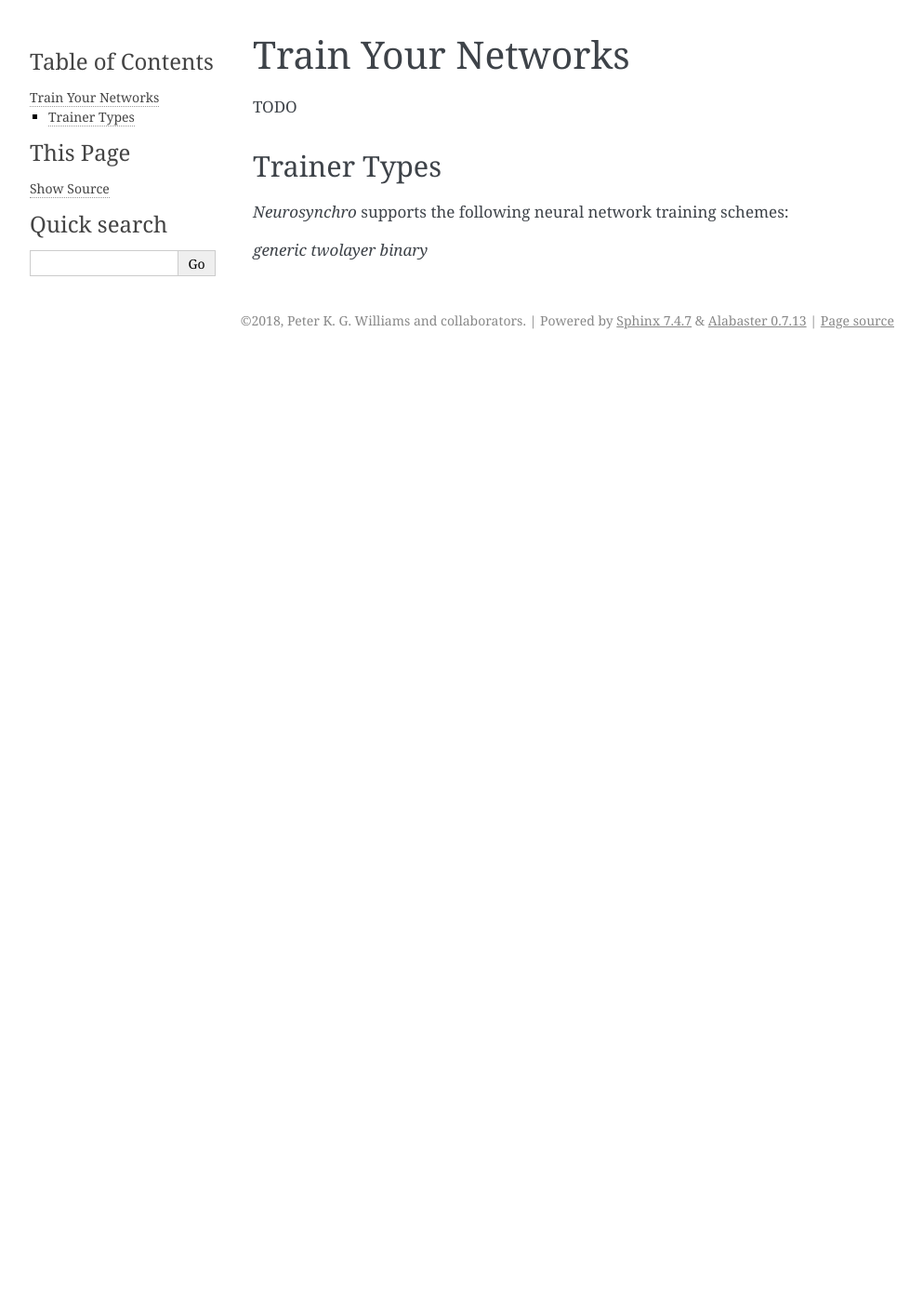
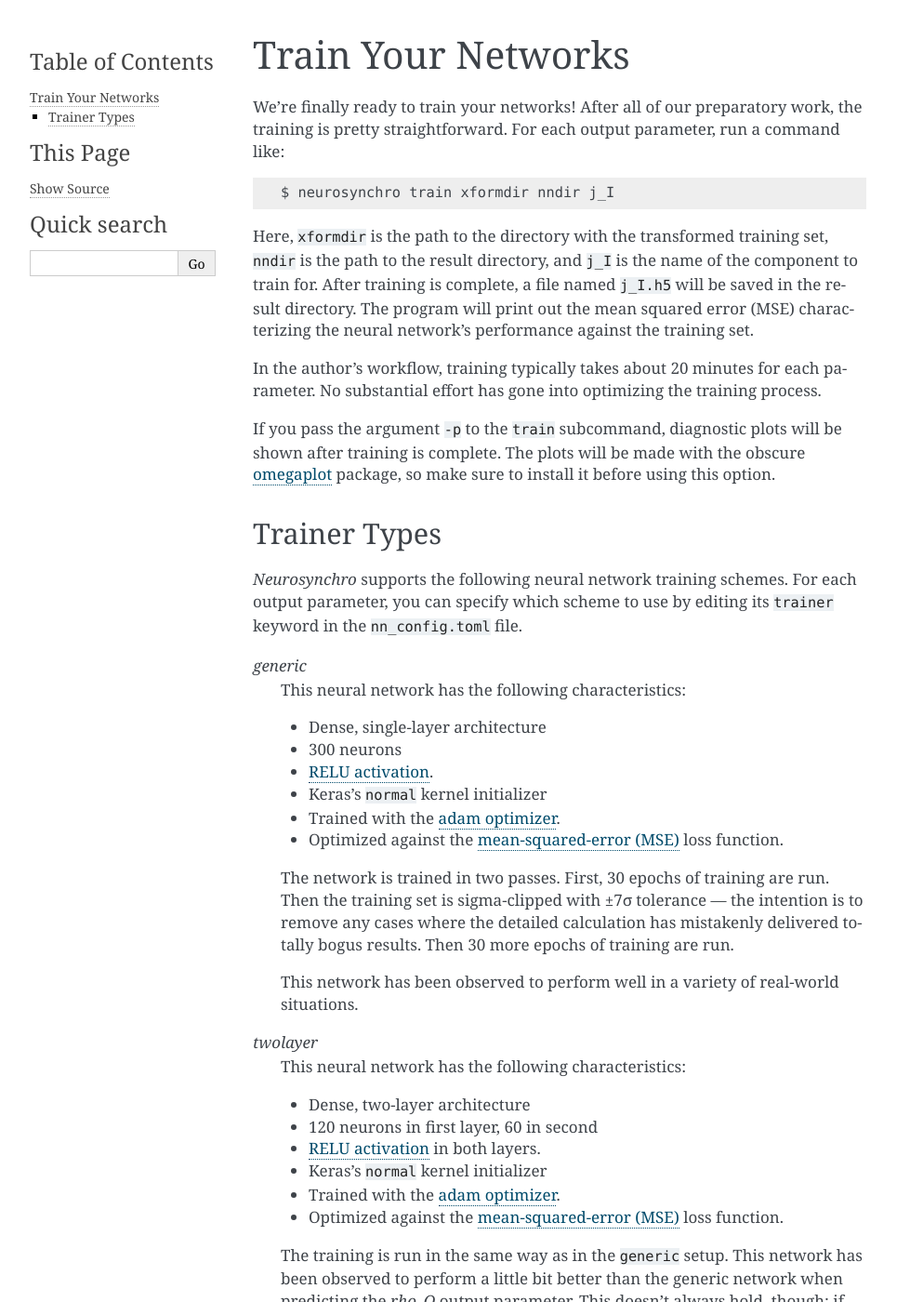
Before and after one commit to pkgw/neurosynchro, a Sphinx documentation site: the page built from doc/train-networks.rst, in a window 1280 px wide and 1400 px high. Shown: the whole window at 93% size, without its empty margins (148-1141 px from the left). Built offline with Sphinx 7.4.7, drawn with Linux system fonts in a browser that asks for light colours; some of the changed text lies outside the part shown.

Commit message:
doc: more work

```diff
--- a/doc/precalculate-domain-and-range.rst
+++ b/doc/precalculate-domain-and-range.rst
@@ -18,3 +18,5 @@ Here ``xformdir`` is the path to *transformed* training set (use ``.`` if you
 wrote the transformed data to a file in the current directory) and ``nndir``
 is the path to the directory containing your ``nn_config.toml`` file. This
 command will rewrite this file, embedding the needed quantities.
+
+**Next**: :ref:`train your neural networks! <train-your-networks>`
--- a/doc/train-networks.rst
+++ b/doc/train-networks.rst
@@ -1,18 +1,96 @@
 .. Copyright 2018 Peter K. G. Williams and collaborators. Licensed under the
    Creative Commons Attribution-ShareAlike 4.0 International License.
+
+.. _train-your-networks:
 
 Train Your Networks
 ===================
 
-TODO
+We’re finally ready to train your networks! After all of our preparatory work,
+the training is pretty straightforward. For each output parameter, run a
+command like::
+
+  $ neurosynchro train xformdir nndir j_I
+
+Here, ``xformdir`` is the path to the directory with the transformed training
+set, ``nndir`` is the path to the result directory, and ``j_I`` is the name of
+the component to train for. After training is complete, a file named
+``j_I.h5`` will be saved in the result directory. The program will print out
+the mean squared error (MSE) characterizing the neural network’s performance
+against the training set.
+
+In the author’s workflow, training typically takes about 20 minutes for each
+parameter. No substantial effort has gone into optimizing the training
+process.
+
+If you pass the argument ``-p`` to the ``train`` subcommand, diagnostic plots
+will be shown after training is complete. The plots will be made with the
+obscure `omegaplot <https://github.com/pkgw/omegaplot>`_ package, so make sure
+to install it before using this option.
+
 
 .. _trainer-types:
 
 Trainer Types
 ~~~~~~~~~~~~~
 
-*Neurosynchro* supports the following neural network training schemes:
+*Neurosynchro* supports the following neural network training schemes. For
+each output parameter, you can specify which scheme to use by editing its
+``trainer`` keyword in the ``nn_config.toml`` file.
 
 *generic*
+  This neural network has the following characteristics:
+
+  * Dense, single-layer architecture
+  * 300 neurons
+  * `RELU activation <https://keras.io/activations/#relu>`_.
+  * Keras’s ``normal`` kernel initializer
+  * Trained with the `adam optimizer <https://keras.io/optimizers/#adam>`_.
+  * Optimized against the `mean-squared-error (MSE)
+    <https://keras.io/losses/#mean_squared_error>`_ loss function.
+
+  The network is trained in two passes. First, 30 epochs of training are run.
+  Then the training set is sigma-clipped with ±7σ tolerance — the intention is
+  to remove any cases where the detailed calculation has mistakenly delivered
+  totally bogus results. Then 30 more epochs of training are run.
+
+  This network has been observed to perform well in a variety of real-world
+  situations.
+
 *twolayer*
+  This neural network has the following characteristics:
+
+  * Dense, two-layer architecture
+  * 120 neurons in first layer, 60 in second
+  * `RELU activation <https://keras.io/activations/#relu>`_ in both layers.
+  * Keras’s ``normal`` kernel initializer
+  * Trained with the `adam optimizer <https://keras.io/optimizers/#adam>`_.
+  * Optimized against the `mean-squared-error (MSE)
+    <https://keras.io/losses/#mean_squared_error>`_ loss function.
+
+  The training is run in the same way as in the ``generic`` setup. This
+  network has been observed to perform a little bit better than the generic
+  network when predicting the *rho_Q* output parameter. This doesn’t always
+  hold, though; if you wish to investigate, try both and see which gives a
+  better MSE.
+
 *binary*
+  This neural network has the following characteristics:
+
+  * Dense, two-layer architecture
+  * 120 neurons in first layer, 60 in second
+  * `RELU activation <https://keras.io/activations/#relu>`_ in both layers.
+  * `Sigmoid activation <https://keras.io/activations/#sigmoid>`_ in the output layer.
+  * Keras’s ``normal`` kernel initializer
+  * Trained with the `adam optimizer <https://keras.io/optimizers/#adam>`_.
+  * Optimized against the `binary cross-entropy
+    <https://keras.io/losses/#binary_crossentropy>`_ loss function.
+
+  The training is run in almost the same way as in the ``generic`` setup, but
+  no sigma-clipping is performed. This setup is optimize for the *rho_Q_sign*
+  output parameter, which predicts the sign of the *rho_Q* coefficient.
+
+This menu of options is, obviously, quite limited. For novel applications, you
+may have to edit the code to add new training schemes. `Pull requests
+<https://github.com/pkgw/neurosynchro/pulls>`_ contributing new ones are more
+than welcome!
```
Also changed, not shown: doc/make-training-set.rst (+8 -3 lines).
